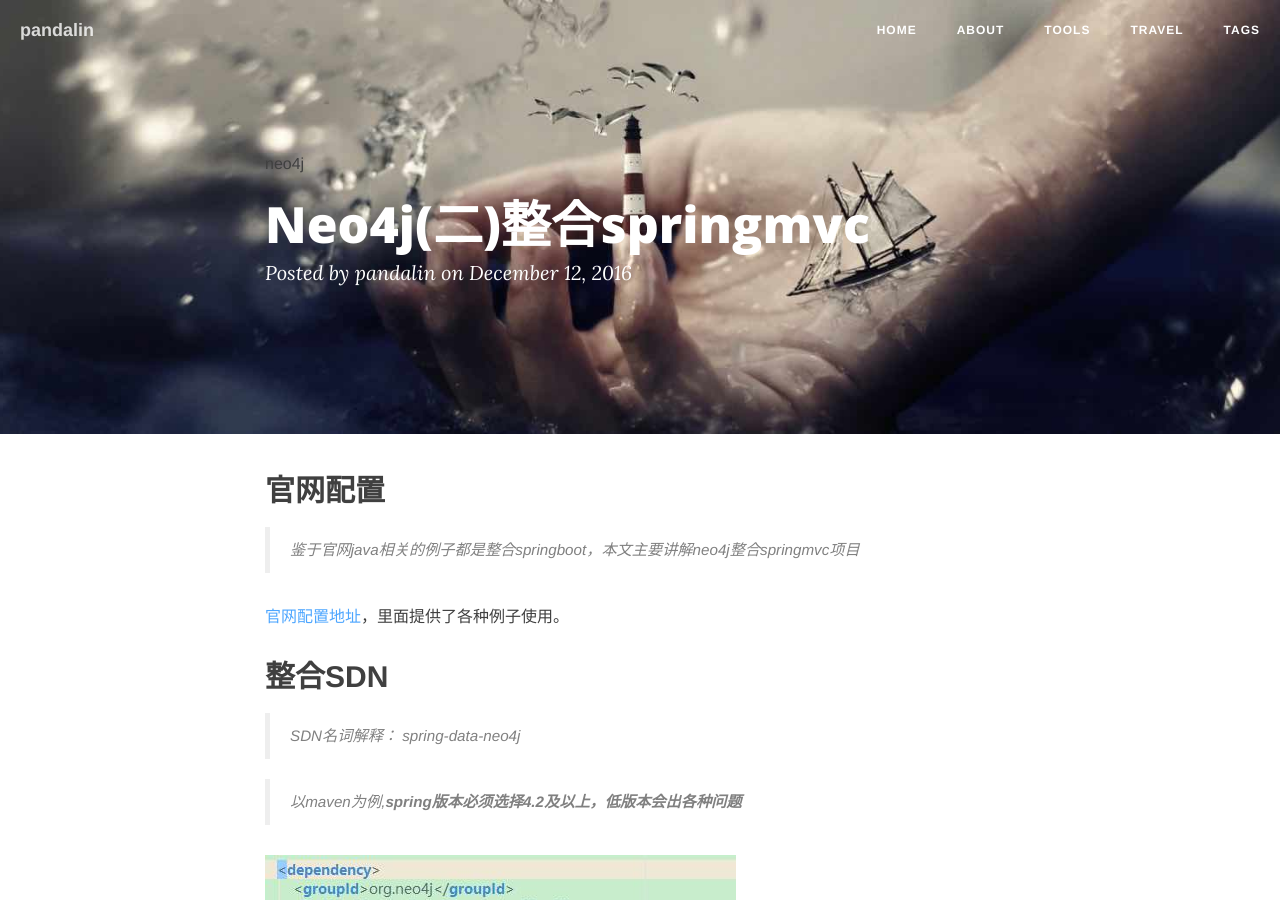
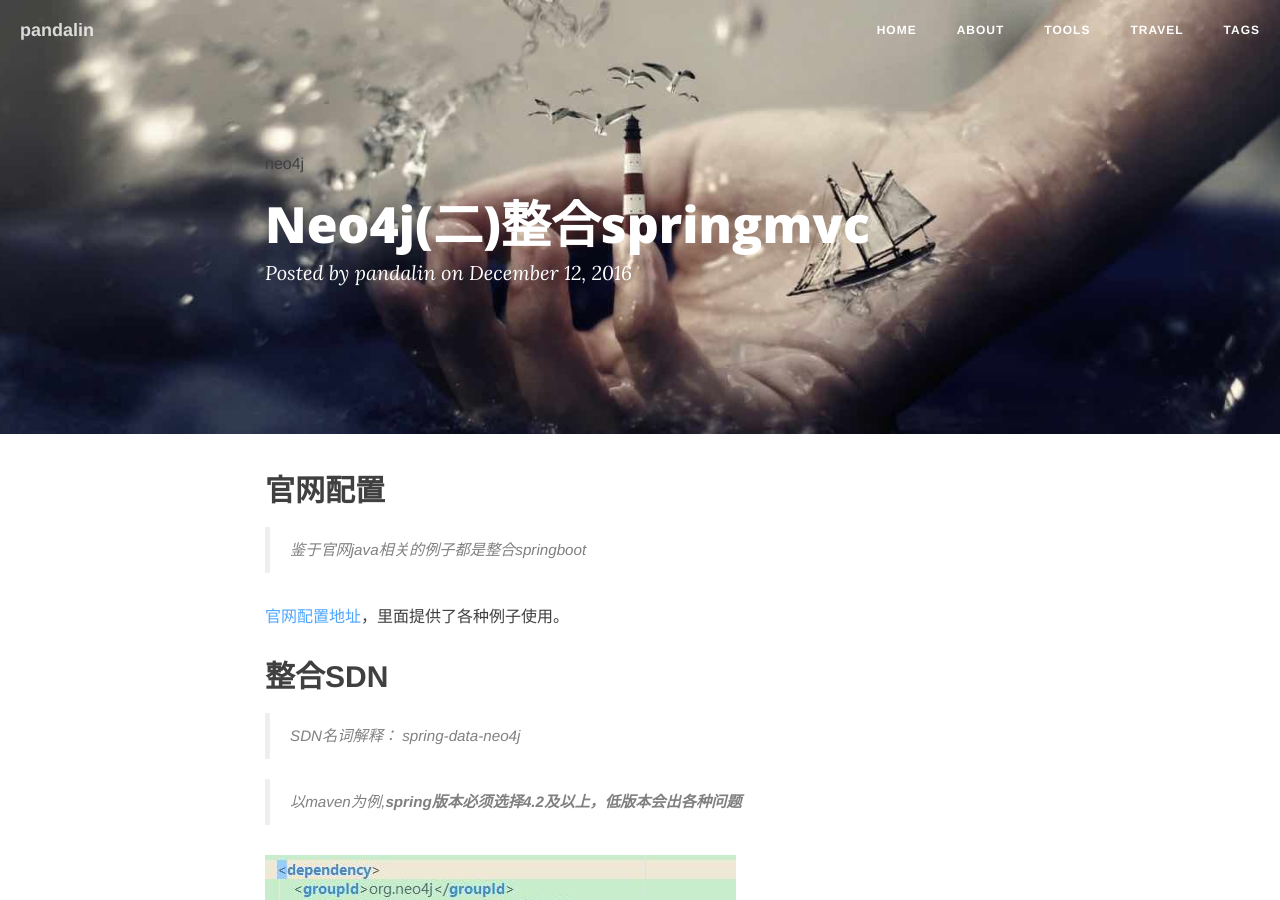
Before and after one commit to pandalin/pandalin.github.io, a Jekyll site: the page built from _posts/2016-12-12-neo4j-springmvc.md, in a window 1280 px wide and 900 px high. Built offline with Jekyll 4.4.1, drawn with Linux system fonts in a browser that asks for light colours; nearby versions of some CDN libraries; comment, search, counter and statistics services are not loaded.

```diff
--- a/_posts/2016-12-12-neo4j-springmvc.md
+++ b/_posts/2016-12-12-neo4j-springmvc.md
@@ -8,7 +8,7 @@
 
 ##  官网配置
 
- >   鉴于官网java相关的例子都是整合springboot，本文主要讲解neo4j整合springmvc项目
+ >   鉴于官网java相关的例子都是整合springboot
 
    [官网配置地址](https://neo4j.com/developer/java/)，里面提供了各种例子使用。
 
```
